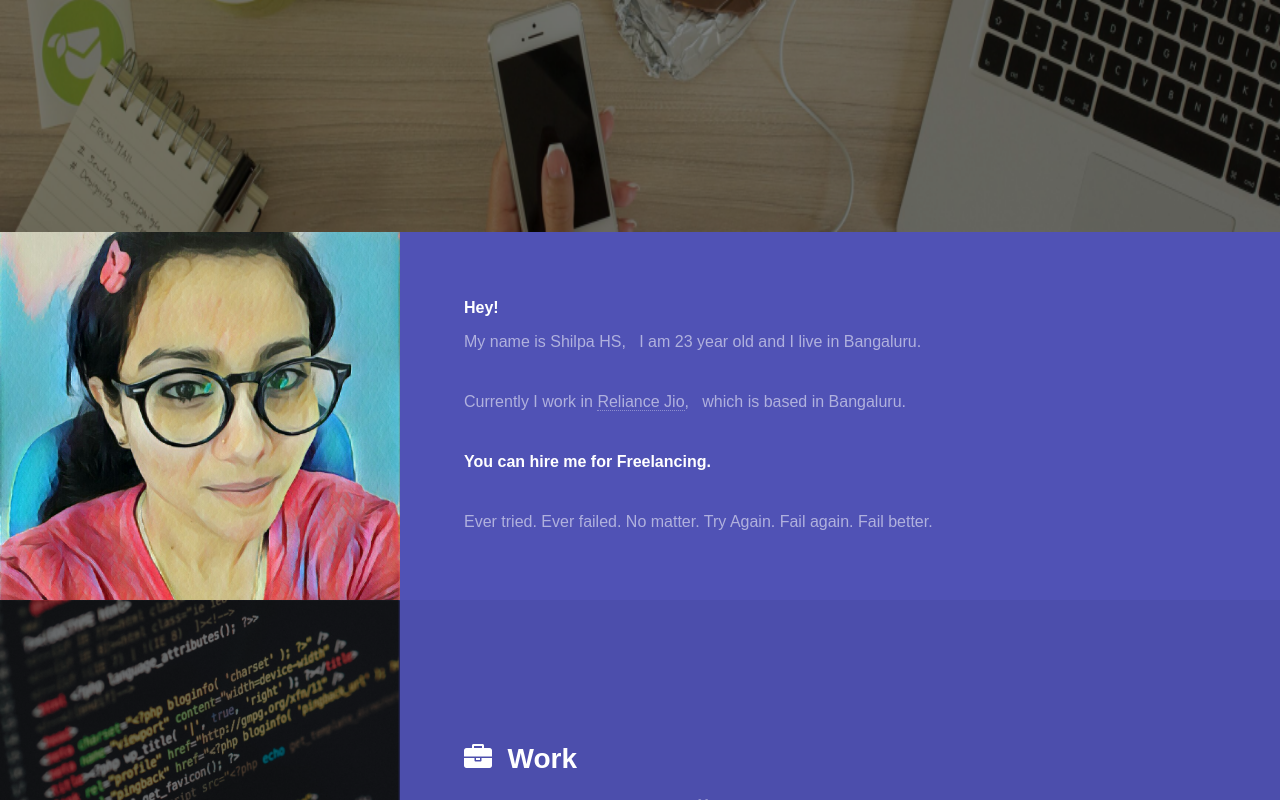
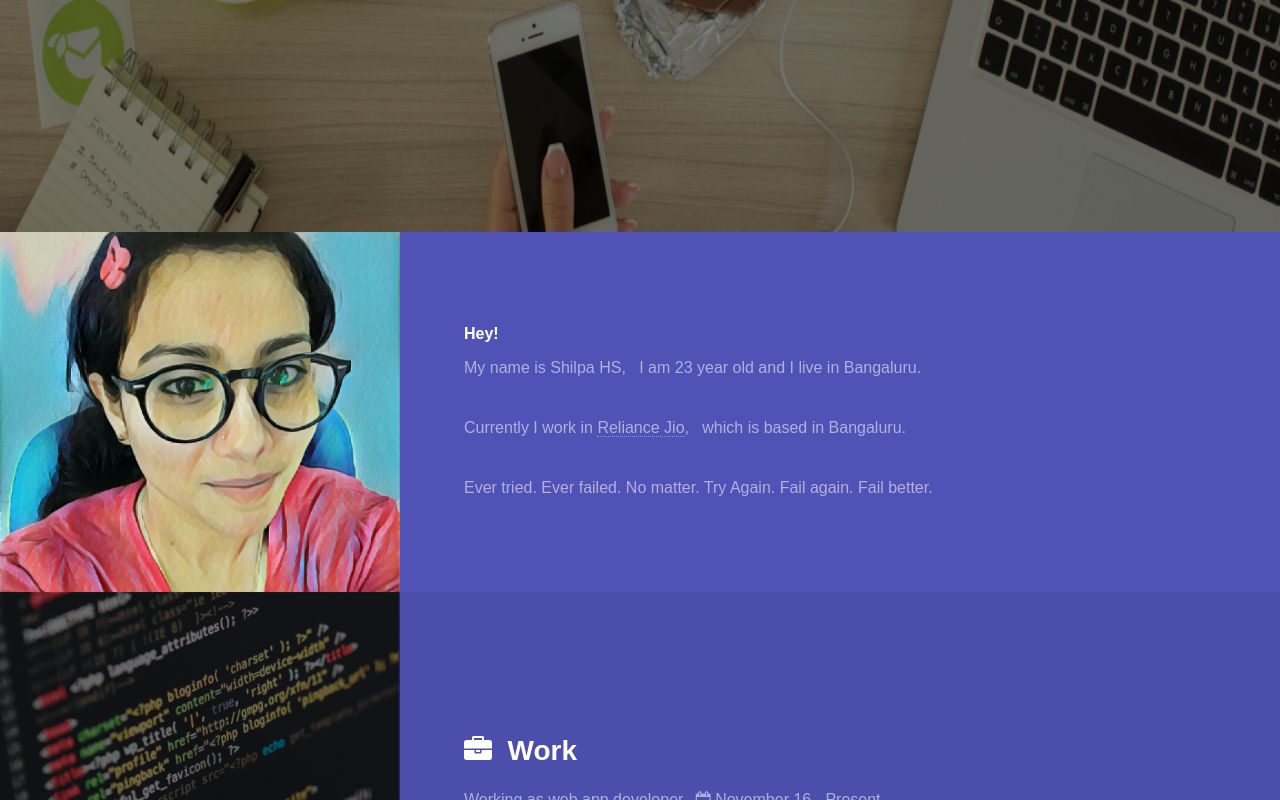
Before and after one commit to shilpaHS/cv_shilpa, a plain HTML site: page index.html in a window 1280 px wide. Shown: the part 584-1384 px from the top of the page. Drawn offline with Linux system fonts and the light colour scheme.

Commit message:
Update index.html

```diff
--- a/index.html
+++ b/index.html
@@ -47,7 +47,7 @@
 								<h4>Hey!</h4>
                                     <p>My name is Shilpa HS,&nbsp;&nbsp;&nbsp;I am 23 year old and I live in Bangaluru.</p>
                                     <p>Currently I work in  <a href="https://www.jio.com/welcome" target="_blank">Reliance Jio</a>,&nbsp;&nbsp;&nbsp;which is based in Bangaluru.</p>
-                                    <p><strong>You can hire me for Freelancing.</strong></p>
+<!--                                     <p><strong>You can hire me for Freelancing.</strong></p> -->
                                     <p>Ever tried. Ever failed. No matter. Try Again. Fail again. Fail better.
 									</p>
 
```
